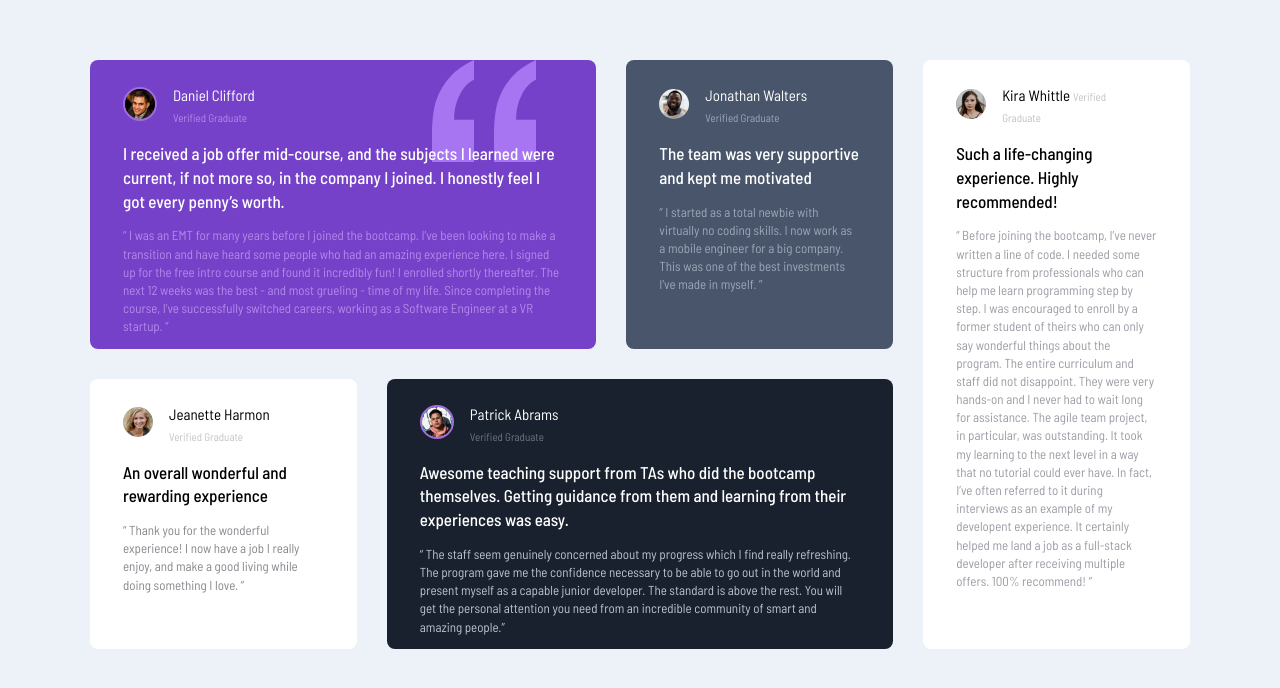
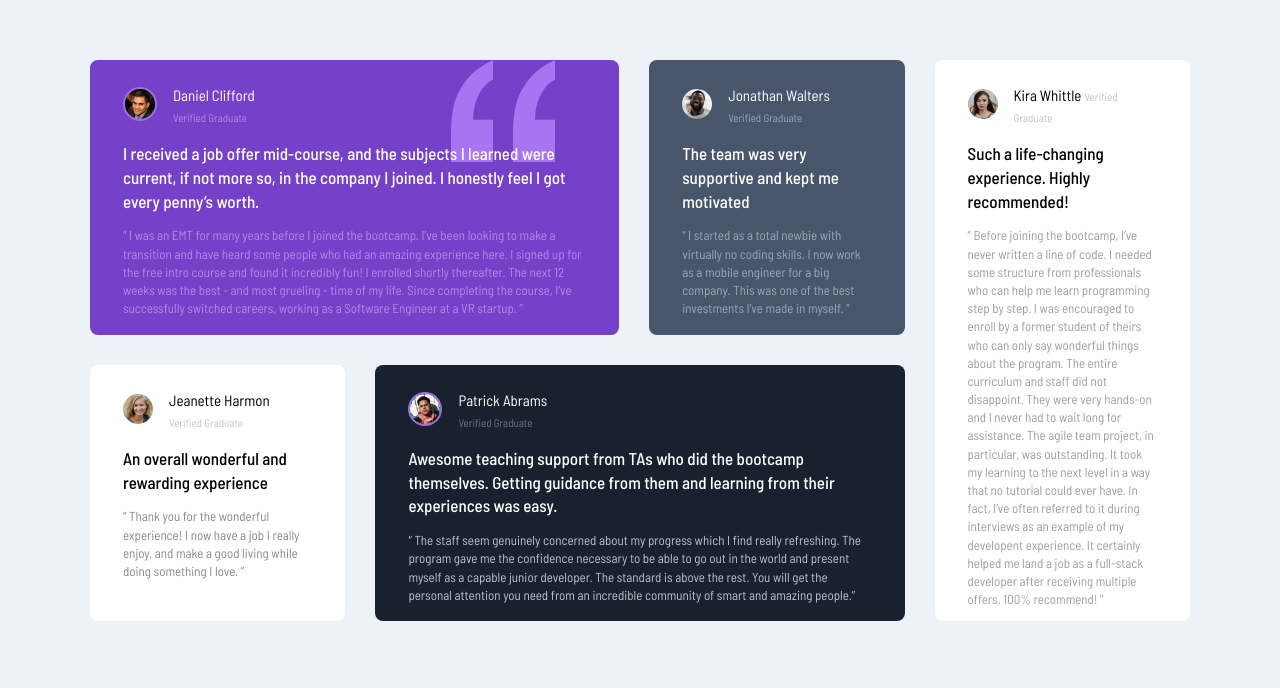
Before and after one commit to SergiuStancioiu/testimonials-grid-section-main, a plain HTML site: page index.html in a window 1280 px wide. Shown: the part 104-792 px from the top of the page. Drawn offline with Linux system fonts and the light colour scheme.

Commit message:
Desktop version

```diff
--- a/css/styles.css
+++ b/css/styles.css
@@ -128,8 +128,8 @@ body {
     width: 1100px;
     display: grid;
     grid-template-areas:
-      'card1 card1 card1 card1 card2 card5'
-      'card3 card4 card4 card4 card4 card5';
+      'card1 card1 card1 card1 card1 card2 card5'
+      'card3 card4 card4 card4 card4 card4 card5';
     gap: 30px;
   }
 
```
